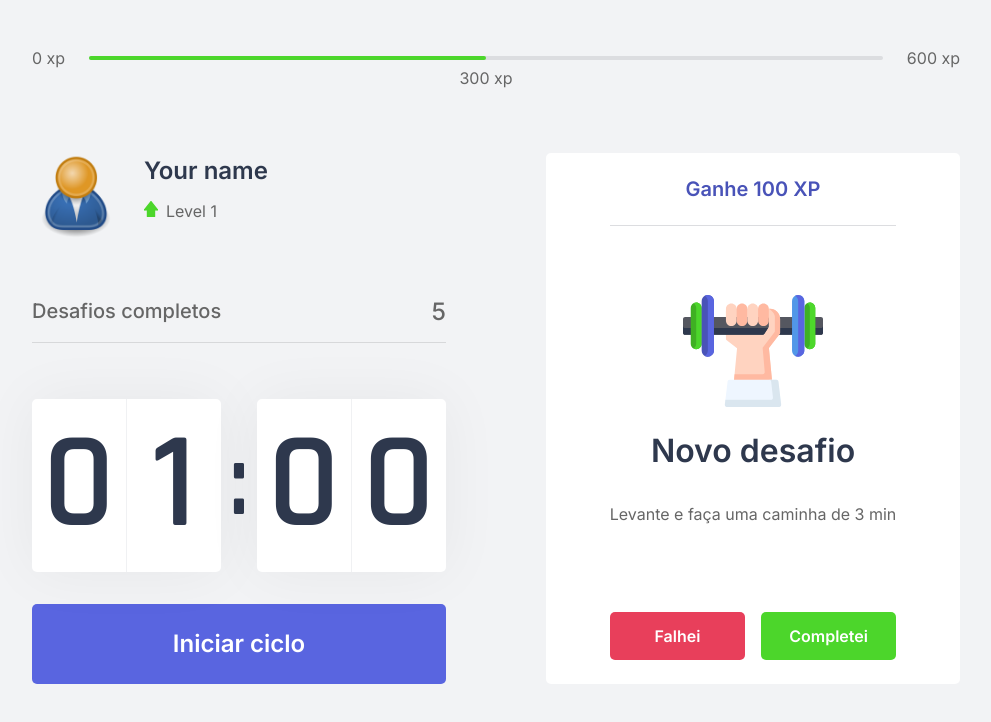
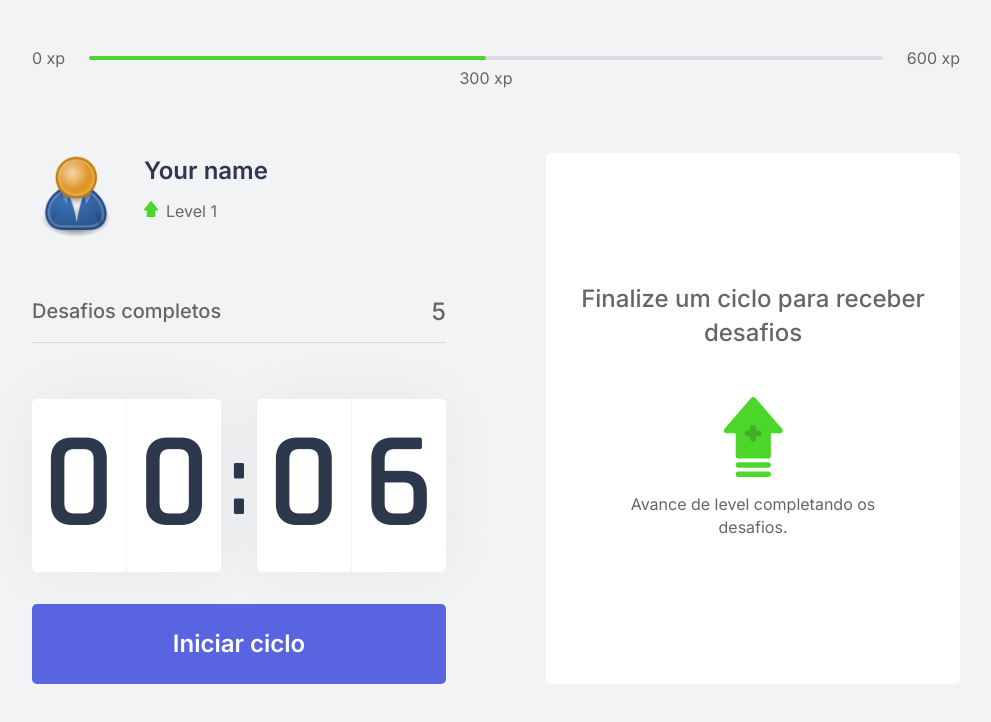
Before and after one commit to barroso/fit, a Next.js app: page / in a window 1280 px wide. Shown: the top 722 px of the page, without its empty margins (144-1135 px from the left). Built offline with nearby package versions, Linux system fonts and the light colour scheme.

Commit message:
add ChallengeContext and challenges list

```diff
--- /dev/null
+++ b/challenges.json
@@ -0,0 +1,62 @@
+[
+  {
+    "type": "body",
+    "description": "Estique um de seus braços com a palma da mão virada para frente e puxe os dedos para cima por 10 segundos por mão.",
+    "amount": 80
+  },
+  {
+    "type": "body",
+    "description": "Estique seu braço contra o peito e puxe-o utilizando o outro braço por 10 segundos por braço.",
+    "amount": 60
+  },
+  {
+    "type": "body",
+    "description": "Puxe seu pescoço com a ajuda da mão para a direita e para a esquerda, permanecendo na posição por alguns segundos.",
+    "amount": 70
+  },
+  {
+    "type": "body",
+    "description": "Com as duas mãos na parte de trás da cabeça, leve-a para baixo, alongando a parte de trás da região.",
+    "amount": 60
+  },
+  {
+    "type": "body",
+    "description": "Cruze as pernas e desça com as mãos esticadas em direção ao chão. Repita o movimento com a outra perna na frente.",
+    "amount": 100
+  },
+  {
+    "type": "body",
+    "description": "Sentado, abra as pernas e tente encostar as palmas das mãos no chão, repita 3 vezes por 5 segundos.",
+    "amount": 80
+  },
+  {
+    "type": "body",
+    "description": "Puxe o joelho de encontro ao peito e segure, troque de perna após 10 segundos.",
+    "amount": 50
+  },
+  {
+    "type": "body",
+    "description": "Sentado, cruze uma perna e incline seu tronco à frente, troque de perna após 10 segundos.",
+    "amount": 80
+  },
+  {
+    "type": "eye",
+    "description": "Sentado, feche os olhos e cubra-os com as palmas da mão durante 2 minutos, depois abra normalmente.",
+    "amount": 90
+  },
+  {
+    "type": "eye",
+    "description": "Em algum ambiente aberto, olhe o mais longe que puder em quatro direções por 3s, mexa apenas os olhos. Repita 3 vezes.",
+    "amount": 140
+  },
+  {
+    "type": "eye",
+    "description": "Usando os polegares, massage a área abaixo das sobrancelhas em movimentos circulares por 15 segundos.",
+    "amount": 70
+  },
+  {
+    "type": "body",
+    "description": "Em pé, gire a cintura o máximo que puder para a esquerda, segure por cinco segundos. Repita para a direita.",
+    "amount": 90
+  }
+]
--- a/src/components/ChallengeBox.tsx
+++ b/src/components/ChallengeBox.tsx
@@ -1,18 +1,20 @@
+import { useContext } from 'react';
+import { ChallengesContext } from '../contexts/ChallengeContext';
 import styles from '../styles/components/ChallengeBox.module.css';
 
 export function ChallengeBox() {
-  const hasActiveChallenge = true;
+  const { activeChallenge } = useContext(ChallengesContext);
 
   return (
     <div className={styles.challengeBoxContainer}>
-      { hasActiveChallenge ? (
+      { activeChallenge ? (
         <div className={styles.challengeActive}>
-          <header>Ganhe 100 XP</header>
+          <header>Ganhe {activeChallenge.amount} XP</header>
 
           <main>
-            <img src="icons/body.svg" />
+            <img src={`icons/${activeChallenge.type}.svg`} />
             <strong>Novo desafio</strong>
-            <p>Levante e faça uma caminha de 3 min</p>
+            <p>{activeChallenge.description}</p>
           </main>
 
           <footer>
@@ -25,7 +27,7 @@
             <strong>Finalize um ciclo para receber desafios</strong>
             <p>
               <img src='icons/level-up.svg' alt="Level Up" />
-                            Avance de leve completando os desafios.
+                            Avance de level completando os desafios.
                         </p>
           </div>
         )
--- a/src/components/Countdown.tsx
+++ b/src/components/Countdown.tsx
@@ -1,10 +1,13 @@
-import { useState, useEffect } from 'react';
+import { useState, useEffect, useContext } from 'react';
+import { ChallengesContext } from '../contexts/ChallengeContext';
 import styles from '../styles/components/Countdown.module.css';
 
 let countdownTimeout: NodeJS.Timeout;
 
 export function Countdown() {
-    const fullTime = 1 * 60;
+    const { startNewChallenge } = useContext(ChallengesContext);
+
+    const fullTime = 0.1 * 60;
     const [time, setTime] = useState(fullTime);
     const [isActive, setIsActive] = useState(false);
     const [hasFinished, setHasFinished] = useState(false);
@@ -33,6 +36,7 @@
         } else if (isActive && time === 0) {
             setHasFinished(true);
             setIsActive(false);
+            startNewChallenge();
         }
     }, [isActive, time]);
 
--- /dev/null
+++ b/src/contexts/ChallengeContext.tsx
@@ -0,0 +1,56 @@
+import { createContext, useState, ReactNode } from 'react'
+import challenges from '../../challenges.json'
+
+interface Challenge {
+  type: 'body' | 'eye';
+  description: string;
+  amount: number;
+}
+
+interface ChallengesContextData {
+  level: number;
+  currentExperience: number;
+  challengesCompleted: number;
+  levelUp: () => void;
+  startNewChallenge: () => void;
+  activeChallenge: Challenge;
+}
+
+interface ChallengesProviderProps {
+  children: ReactNode;
+}
+
+export const ChallengesContext = createContext({} as ChallengesContextData);
+
+export function ChallengesProvider({ children }: ChallengesProviderProps) {
+  const [level, setLevel] = useState(1);
+  const [currentExperience, setCurrentExperience] = useState(0);
+  const [challengesCompleted, setChallengesCompleted] = useState(0);
+
+  const [activeChallenge, setActiveChallenge] = useState(null);
+
+  function levelUp() {
+    setLevel(level + 1);
+  }
+
+  function startNewChallenge() {
+    const randomChallengeIndex = Math.floor(Math.random() * challenges.length);
+    const challenge = challenges[randomChallengeIndex];
+
+    setActiveChallenge(challenge);
+  }
+
+  return (
+    <ChallengesContext.Provider
+      value={{
+        level,
+        currentExperience,
+        challengesCompleted,
+        levelUp,
+        startNewChallenge,
+        activeChallenge
+      }}>
+      {children}
+    </ChallengesContext.Provider>
+  );
+}
--- a/src/pages/_app.js
+++ b/src/pages/_app.js
@@ -1,7 +1,12 @@
 import '../styles/global.css'
+import { ChallengesProvider } from '../contexts/ChallengeContext'
 
 function MyApp({ Component, pageProps }) {
-  return <Component {...pageProps} />
+  return (
+    <ChallengesProvider>
+      <Component {...pageProps} />
+    </ChallengesProvider>
+  )
 }
 
 export default MyApp
```
Also changed, not shown: public/favicon.png (added), public/icons/eye.svg (added).
